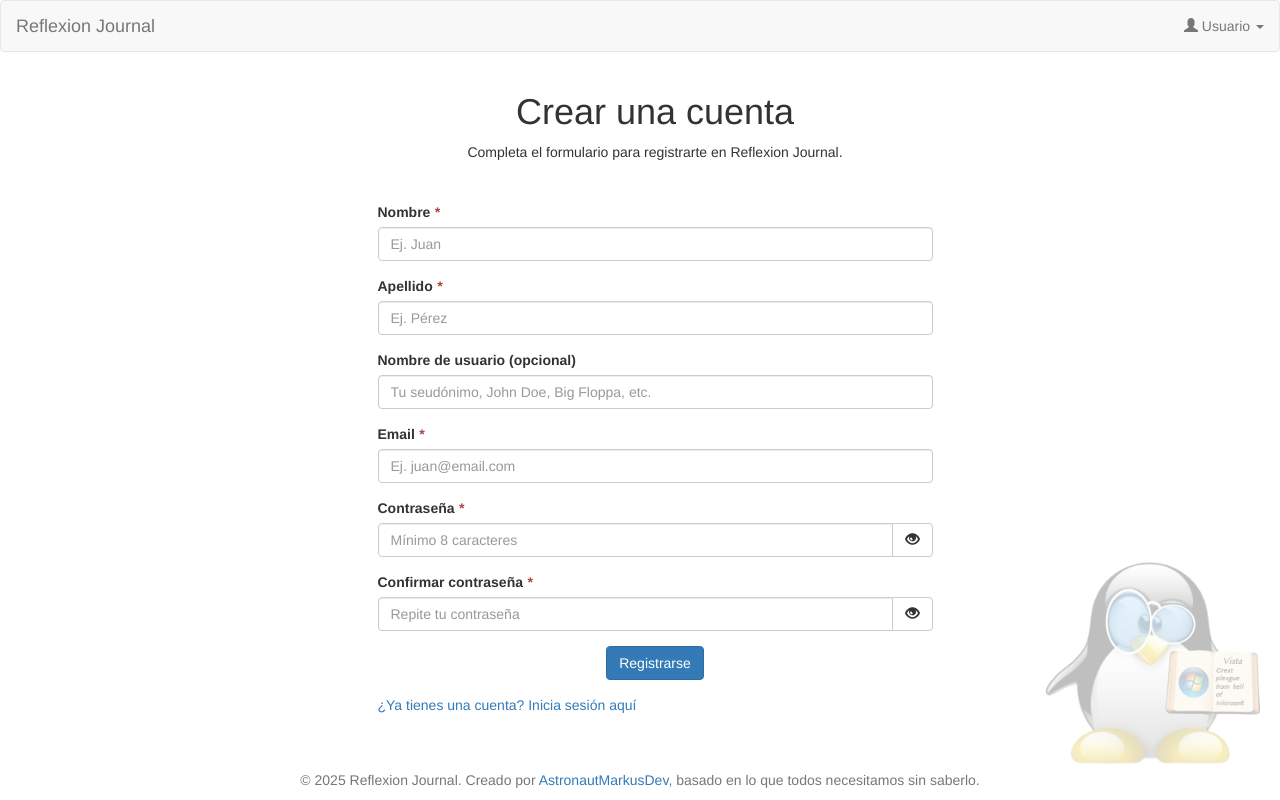
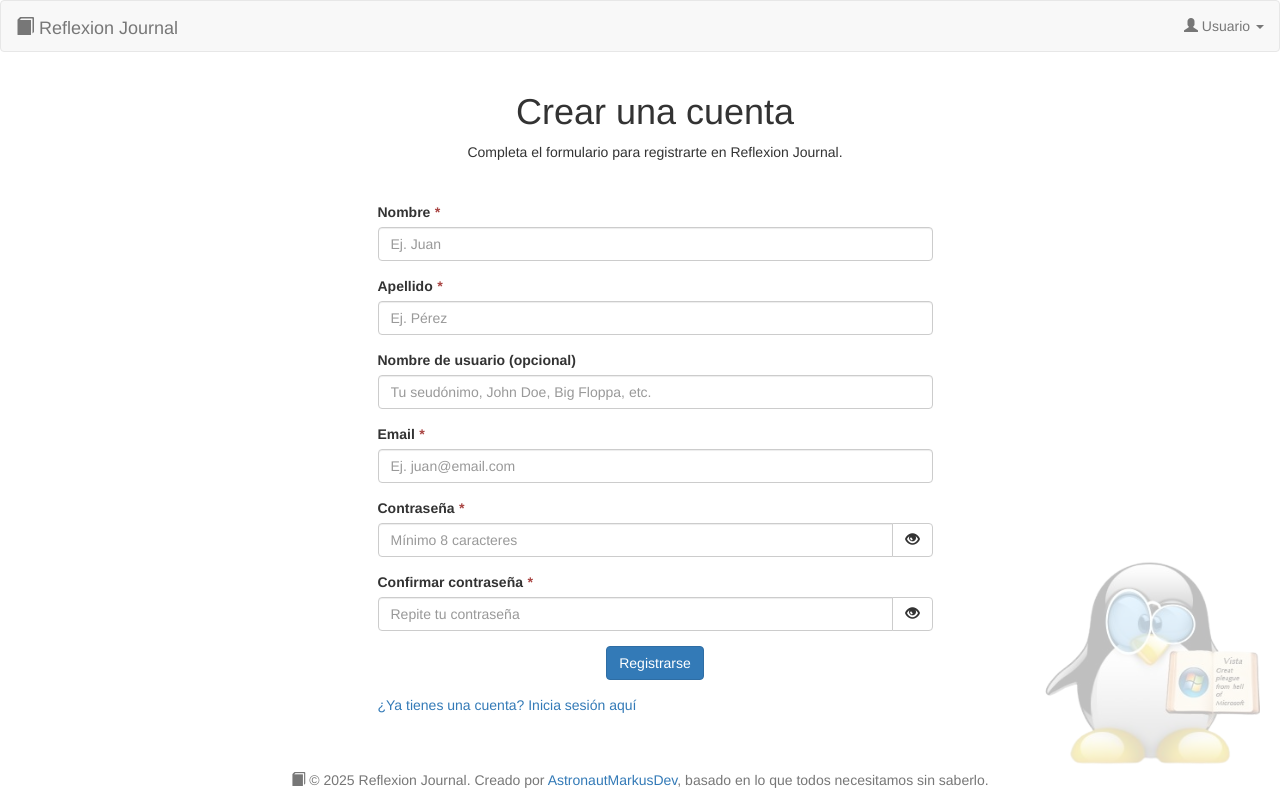
Before and after one commit to AstronautMarkus/reflexion-journal, a Flask app: page /register in a window 1280 px wide. Run offline with Flask 3, Linux system fonts and the light colour scheme; some libraries are stand-ins or nearby versions.

Commit message:
feat: enhance navbar and footer with icons for improved user experience

```diff
--- a/reflexion-journal/app/templates/base/base.html
+++ b/reflexion-journal/app/templates/base/base.html
@@ -19,6 +19,15 @@
                         {% if category == 'danger' %}
                             <span class="glyphicon glyphicon-exclamation-sign" aria-hidden="true"></span>
                             <span class="sr-only">Error:</span>
+                        {% elif category == 'success' %}
+                            <span class="glyphicon glyphicon-ok-sign" aria-hidden="true"></span>
+                            <span class="sr-only">Éxito:</span>
+                        {% elif category == 'info' %}
+                            <span class="glyphicon glyphicon-info-sign" aria-hidden="true"></span>
+                            <span class="sr-only">Info:</span>
+                        {% elif category == 'warning' %}
+                            <span class="glyphicon glyphicon-warning-sign" aria-hidden="true"></span>
+                            <span class="sr-only">Advertencia:</span>
                         {% endif %}
                         {{ message }}
                         <button type="button" class="close" data-dismiss="alert" aria-label="Close">
--- a/reflexion-journal/app/templates/base/components/footer.html
+++ b/reflexion-journal/app/templates/base/components/footer.html
@@ -1,6 +1,7 @@
 <footer class="footer footer-fixed" style="position: fixed; left: 0; bottom: 0; width: 100%; z-index: 100; background: #fff;">
     <div class="container">
         <p class="text-muted text-center">
+            <span class="glyphicon glyphicon-book" aria-hidden="true"></span>
             &copy; <span id="current-year"></span> Reflexion Journal. Creado por <a href="https://astronautmarkus.dev" target="_blank">AstronautMarkusDev</a>, basado en lo que todos necesitamos sin saberlo.
         </p>
     </div>
--- a/reflexion-journal/app/templates/base/components/navbar.html
+++ b/reflexion-journal/app/templates/base/components/navbar.html
@@ -1,14 +1,17 @@
 <nav class="navbar navbar-default">
     <div class="container-fluid">
         <div class="navbar-header">
-            <a class="navbar-brand" href="{{ url_for('main.home') }}">Reflexion Journal</a>
+            <a class="navbar-brand" href="{{ url_for('main.home') }}">
+                <span class="glyphicon glyphicon-book" aria-hidden="true"></span>
+                Reflexion Journal
+            </a>
         </div>
 
         {% if current_user.is_authenticated %}
         <ul class="nav navbar-nav">
-            <li><a href="{{ url_for('main.home') }}">Inicio</a></li>
-            <li><a href="{{ url_for('reflections.reflections_list') }}">Entradas</a></li>
-            <li><a href="#">Nueva Entrada</a></li>
+            <li><a href="{{ url_for('main.home') }}"><span class="glyphicon glyphicon-home"></span> Inicio</a></li>
+            <li><a href="{{ url_for('reflections.reflections_list') }}"><span class="glyphicon glyphicon-list-alt"></span> Entradas</a></li>
+            <li><a href="#"><span class="glyphicon glyphicon-plus-sign"></span> Nueva Entrada</a></li>
         </ul>
         {% endif %}
 
@@ -29,13 +32,13 @@
                 </a>
                 <ul class="dropdown-menu">
                     {% if current_user.is_authenticated %}
-                        <li><a href="{{ url_for('journal.profile') }}">Perfil</a></li>
-                        <li><a href="{{ url_for('settings.settings_page') }}">Configuración</a></li>
+                        <li><a href="{{ url_for('journal.profile') }}"><span class="glyphicon glyphicon-user"></span> Perfil</a></li>
+                        <li><a href="{{ url_for('settings.settings_page') }}"><span class="glyphicon glyphicon-cog"></span> Configuración</a></li>
                         <li role="separator" class="divider"></li>
-                        <li><a href="{{ url_for('auth.logout') }}">Cerrar sesión</a></li>
+                        <li><a href="{{ url_for('auth.logout') }}"><span class="glyphicon glyphicon-log-out"></span> Cerrar sesión</a></li>
                     {% else %}
-                        <li><a href="{{ url_for('auth.login') }}">Iniciar sesión</a></li>
-                        <li><a href="{{ url_for('auth.register') }}">Registrarse</a></li>
+                        <li><a href="{{ url_for('auth.login') }}"><span class="glyphicon glyphicon-log-in"></span> Iniciar sesión</a></li>
+                        <li><a href="{{ url_for('auth.register') }}"><span class="glyphicon glyphicon-plus"></span> Registrarse</a></li>
                     {% endif %}
                 </ul>
             </li>
```
